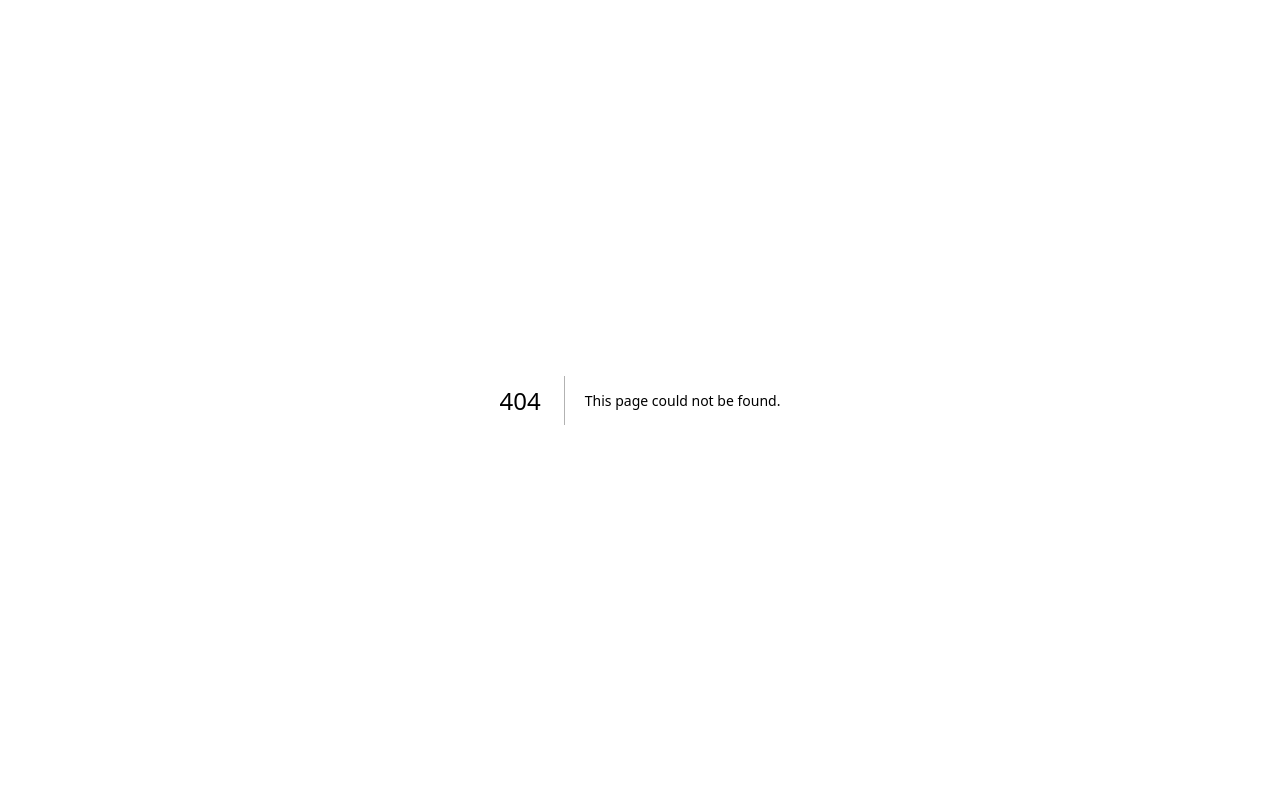
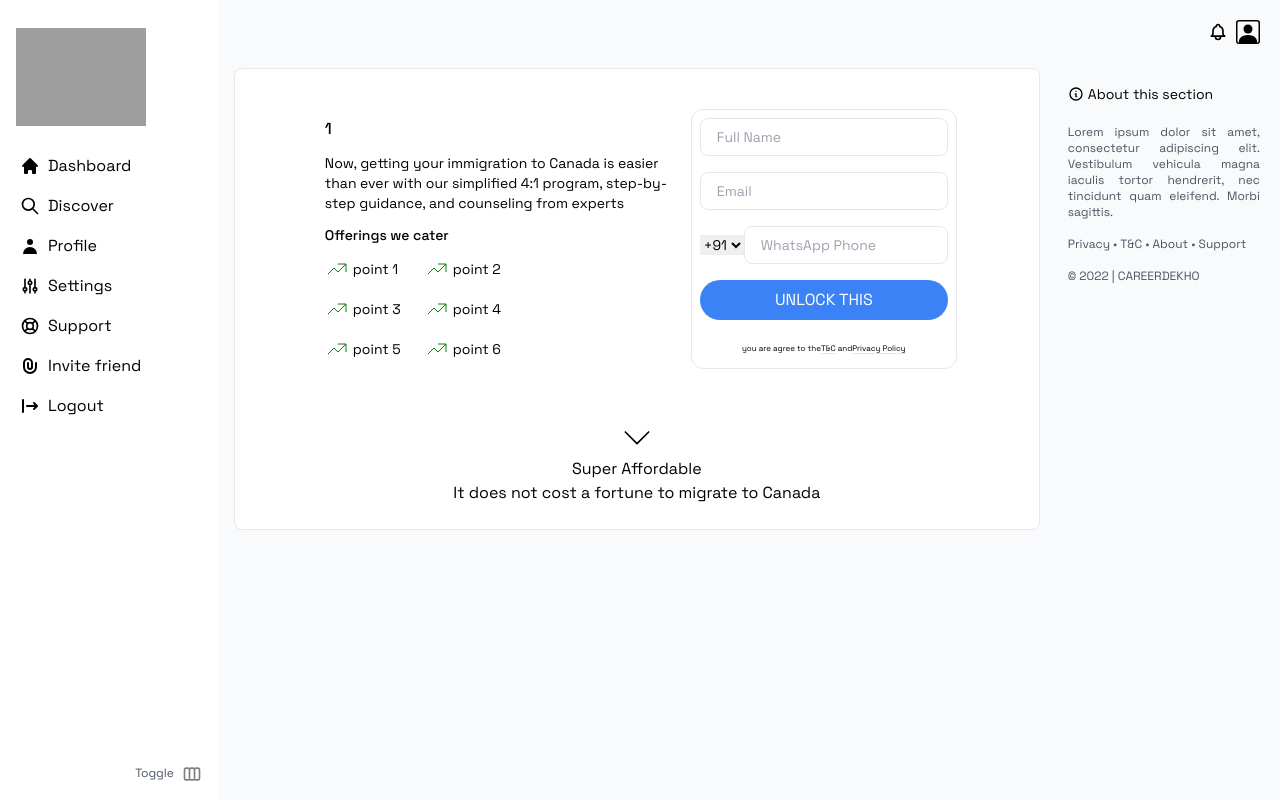
Before and after one commit to sagarjaid/careerdekho, a Next.js app: page /s/1 in a window 1280 px wide. Before the commit this address had no page. Built offline with nearby package versions, Linux system fonts and the light colour scheme; grey boxes are pictures that could not be loaded.

Commit message:
careerpath page added

```diff
--- /dev/null
+++ b/components/careerAdsPage/CareerPath.tsx
@@ -0,0 +1,96 @@
+import React from 'react'
+
+const Career = (props: any) => {
+    return (
+        <div className='flex justify-center flex-col items-center gap-8 h-full'>
+            {/* <div className='sm:border rounded-xl flex flex-col-reverse sm:flex-row w-full max-w-2xl p-4 bg-white'> */}
+            <div className='flex flex-col-reverse sm:flex-row w-full max-w-2xl p-4 bg-white'>
+                <div className='flex flex-col gap-3 flex-1 p-2'>
+                    <h1 className='font-medium'>{props.idpage}</h1>
+                    <p className='text-sm'>Now, getting your immigration to Canada is easier than ever with our simplified 4:1 program, step-by-step guidance, and counseling from experts</p>
+                    <h3 className='font-medium text-sm'>Offerings we cater</h3>
+                    <div className='flex text-xs gap-6'>
+                        <div className='flex flex-col gap-x-2 gap-y-2 sd:gap-x-4 sd:gap-y-4'>
+                            <div className="flex sd:text-sm justify-start items-center gap-1">
+                                <img className="w-6 h-6" src="/trending.svg" alt="trending" />
+                                <p>point 1</p>
+                            </div>
+                            <div className="flex sd:text-sm justify-start items-center gap-1">
+                                <img className="w-6 h-6" src="/trending.svg" alt="trending" />
+                                <p>point 3</p>
+                            </div>
+                            <div className="flex sd:text-sm justify-start items-center gap-1">
+                                <img className="w-6 h-6" src="/trending.svg" alt="trending" />
+                                <p>point 5</p>
+                            </div>
+                        </div>
+                        <div className='flex flex-col gap-x-2 gap-y-2 sd:gap-x-4 sd:gap-y-4'>
+                            <div className="flex sd:text-sm justify-start items-center gap-1">
+                                <img className="w-6 h-6" src="/trending.svg" alt="trending" />
+                                <p>point 2</p>
+                            </div>
+                            <div className="flex sd:text-sm justify-start items-center gap-1">
+                                <img className="w-6 h-6" src="/trending.svg" alt="trending" />
+                                <p>point 4</p>
+                            </div>
+                            <div className="flex sd:text-sm justify-start items-center gap-1">
+                                <img className="w-6 h-6" src="/trending.svg" alt="trending" />
+                                <p>point 6</p>
+                            </div>
+                        </div>
+                    </div>
+                </div>
+                <div className='flex flex-col'>
+                    <div className='border rounded-xl flex-1 flex flex-col items-center justify-center p-2'>
+                        <input
+                            type="text"
+                            className="block w-full py-2 px-4 rounded-lg mb-4 text-sm border"
+                            name="fullname"
+                            placeholder="Full Name" />
+
+                        <input
+                            type="text"
+                            className="block w-full py-2 px-4 rounded-lg mb-4 text-sm border"
+                            name="email"
+                            placeholder="Email" />
+
+                        <span className="flex w-full justify-between items-center mb-4 text-sm ">
+                            <select name="country">
+                                <option value="+91">+91</option>
+                            </select>
+                            <input
+                                type="phone"
+                                className=" w-full py-2 px-4 rounded-lg text-sm border"
+                                name="phone"
+                                placeholder="WhatsApp Phone" />
+                        </span>
+                        <button
+                            type="submit"
+                            className="bg-blue-500 text-white w-full py-2 px-4 rounded-full"
+                        >UNLOCK THIS</button>
+                        <div className="text-center text-[8px] text-grey-dark mt-4">
+                            you are agree to the
+                            <a className="no-underline border-b border-grey-dark text-grey-dark" href="#">
+                                T&C
+                            </a> and
+                            <a className="no-underline border-b border-grey-dark text-grey-dark" href="#">
+                                Privacy Policy
+                            </a>
+                        </div>
+                    </div>
+                </div>
+            </div>
+            <div className="flex justify-center items-center max-w-3xl">
+                <div className="flex flex-col text-center">
+                    <span className='flex justify-center'><svg className="w-10 h-10" fill="none" stroke="currentColor" viewBox="0 0 24 24" xmlns="http://www.w3.org/2000/svg"><path strokeLinecap="round" strokeLinejoin="round" strokeWidth={1} d="M19 9l-7 7-7-7" /></svg>
+                    </span>
+                    <h4>Super Affordable</h4>
+                    <h5>It does not cost a fortune to migrate to Canada</h5>
+                </div>
+            </div>
+
+        </div >
+    )
+}
+
+export default Career
--- a/components/search/SearchBar.tsx
+++ b/components/search/SearchBar.tsx
@@ -13,6 +13,15 @@ const SearchBar = () => {
     const onSearch = (searchTerm: any) => {
         setSearchValue(searchTerm);
         // our api to fetch the search result
+
+        // const url = `${window.location.hostname}\\s\\${searchTerm}`
+
+        const url = `\\s\\${searchTerm}`
+
+        window.location.href = url;
+
+        console.log(window.location.href);
+
         console.log("search ", searchTerm);
     };
 
@@ -21,12 +30,12 @@ const SearchBar = () => {
             <div className='flex relative z-10 w-full sm:w-[512px] max-w-2xl flex-col justify-center my-2 border rounded-xl'>
                 {/* <div className="flex items-center border h-10 rounded-full"> */}
                 <div className="flex items-center h-10">
-                    <span className="pl-4 pr-2">
+                    <span className="pl-2 pr-2">
                         {/* <svg className="w-6 h-6" fill="none" stroke="currentColor" viewBox="0 0 24 24" xmlns="http://www.w3.org/2000/svg"><path strokeLinecap="round" strokeLinejoin="round" strokeWidth={2} d="M15 13l-3 3m0 0l-3-3m3 3V8m0 13a9 9 0 110-18 9 9 0 010 18z" /></svg> */}
                         <svg className="w-6 h-6" fill="none" stroke="currentColor" viewBox="0 0 24 24" xmlns="http://www.w3.org/2000/svg"><path strokeLinecap="round" strokeLinejoin="round" strokeWidth={1} d="M19 9l-7 7-7-7" /></svg>
                     </span>
                     <input className={searchValue ? 'w-full h-8 outline-0' : 'w-full h-8 outline-0 text-center'} type="text" value={searchValue} placeholder="Search any career here..." onChange={onChange} />
-                    <button className='pl-2 pr-4' onClick={() => onSearch(searchValue)}> <svg className="w-6 h-6" fill="none" stroke="currentColor" viewBox="0 0 24 24" xmlns="http://www.w3.org/2000/svg"><path strokeLinecap="round" strokeLinejoin="round" strokeWidth={1} d="M21 21l-6-6m2-5a7 7 0 11-14 0 7 7 0 0114 0z" /></svg></button>
+                    <button className='pl-2 pr-2' onClick={() => onSearch(searchValue)}> <svg className="w-6 h-6" fill="none" stroke="currentColor" viewBox="0 0 24 24" xmlns="http://www.w3.org/2000/svg"><path strokeLinecap="round" strokeLinejoin="round" strokeWidth={1} d="M21 21l-6-6m2-5a7 7 0 11-14 0 7 7 0 0114 0z" /></svg></button>
                 </div>
                 {/* {value && <div className="mt-2 overflow-y-auto max-h-60 border border-t-0 rounded-b-xl pt-4"> */}
                 <div className={searchValue && "overflow-y-auto max-h-60 rounded-b-xl"} >
@@ -37,7 +46,7 @@ const SearchBar = () => {
 
                             return (
                                 searchTerm &&
-                                careerName?.includes(searchTerm) &&
+                                careerName?.startsWith(searchTerm) &&
                                 careerName !== searchTerm
                             );
                         })
--- a/components/trending/TrendingCareers.tsx
+++ b/components/trending/TrendingCareers.tsx
@@ -2,54 +2,60 @@ import React from 'react'
 
 const TrendingCareers = () => {
     return (
-        <div className='flex flex-wrap max-w-lg text-xs justify-center items-center gap-x-2 gap-y-2 sd:gap-x-4 sd:gap-y-6'>
+        <div className='flex flex-wrap max-w-lg text-xs justify-center items-center gap-x-2 gap-y-2 sd:gap-x-4 sd:gap-y-5'>
+            <div className='flex flex-col gap-x-2 gap-y-2 sd:gap-x-4 sd:gap-y-5'>
                 <div className="flex sd:text-sm justify-start items-center gap-1">
                     <img className="w-6 h-6" src="/trending.svg" alt="trending" />
                     <p>Software Engineer</p>
                 </div>
                 <div className="flex sd:text-sm justify-start items-center gap-1">
                     <img className="w-6 h-6" src="/trending.svg" alt="trending" />
-                <p>Software Engineer</p>
+                    <p>Civil Engineer</p>
                 </div>
                 <div className="flex sd:text-sm justify-start items-center gap-1">
                     <img className="w-6 h-6" src="/trending.svg" alt="trending" />
-                <p>Software Engineer</p>
+                    <p>Fashion Designer</p>
+                </div>
+                <div className="hidden sd:flex sd:text-sm justify-start items-center gap-1">
+                    <img className="w-6 h-6" src="/trending.svg" alt="trending" />
+                    <p>Astronaut</p>
+                </div>
+            </div>
+            <div className='flex flex-col gap-x-2 gap-y-2 sd:gap-x-4 sd:gap-y-5'>
+                <div className="flex sd:text-sm justify-start items-center gap-1">
+                    <img className="w-6 h-6" src="/trending.svg" alt="trending" />
+                    <p>Graphic Designer</p>
+                </div>
+                <div className="hidden sd:flex sd:text-sm justify-start items-center gap-1">
+                    <img className="w-6 h-6" src="/trending.svg" alt="trending" />
+                    <p>Digital Marketing</p>
                 </div>
                 <div className="flex sd:text-sm justify-start items-center gap-1">
                     <img className="w-6 h-6" src="/trending.svg" alt="trending" />
-                <p>Software Engineer</p>
+                    <p>Air Hostess</p>
                 </div>
                 <div className="flex sd:text-sm justify-start items-center gap-1">
                     <img className="w-6 h-6" src="/trending.svg" alt="trending" />
-                <p>Software Engineer</p>
+                    <p>Web Designing</p>
                 </div>
-            <div className="flex sd:text-sm justify-start items-center gap-1">
+            </div>
+            <div className='flex flex-col gap-x-2 gap-y-2 sd:gap-x-4 sd:gap-y-5'>
+                <div className="hidden sd:flex sd:text-sm justify-start items-center gap-1">
                     <img className="w-6 h-6" src="/trending.svg" alt="trending" />
-                <p>Software Engineer</p>
+                    <p>Photographer</p>
                 </div>
                 <div className="hidden sd:flex sd:text-sm justify-start items-center gap-1">
                     <img className="w-6 h-6" src="/trending.svg" alt="trending" />
-                <p>Software Engineer</p>
+                    <p>Dentist</p>
                 </div>
                 <div className="hidden sd:flex sd:text-sm justify-start items-center gap-1">
                     <img className="w-6 h-6" src="/trending.svg" alt="trending" />
-                <p>Software Engineer</p>
+                    <p>Data Scientist</p>
                 </div>
                 <div className="hidden sd:flex sd:text-sm justify-start items-center gap-1">
                     <img className="w-6 h-6" src="/trending.svg" alt="trending" />
-                <p>Software Engineer</p>
+                    <p>Youtuber</p>
                 </div>
-            <div className="hidden sd:flex sd:text-sm justify-start items-center gap-1">
-                <img className="w-6 h-6" src="/trending.svg" alt="trending" />
-                <p>Software Engineer</p>
-            </div>
-            <div className="hidden sd:flex sd:text-sm justify-start items-center gap-1">
-                <img className="w-6 h-6" src="/trending.svg" alt="trending" />
-                <p>Software Engineer</p>
-            </div>
-            <div className="hidden sd:flex sd:text-sm justify-start items-center gap-1">
-                <img className="w-6 h-6" src="/trending.svg" alt="trending" />
-                <p>Software Engineer</p>
             </div>
         </div>
     )
--- /dev/null
+++ b/pages/s/[id].tsx
@@ -0,0 +1,34 @@
+import React from 'react'
+import { useRouter } from 'next/router'
+import Menu from '../../components/menu/Menu'
+import Nav from '../../components/menu/Nav'
+import SideBar from '../../components/sidebar/SideBar'
+import Career from '../../components/careerAdsPage/CareerPath'
+
+
+const id = () => {
+
+    const router = useRouter()
+    const idpage = router.query.id
+
+    return (
+        <div>
+            <main className='flex justify-start bg-slate-50 text-base h-screen'>
+                {/* menu section */}
+                <Menu />
+                <section className='w-full flex flex-col'>
+                    <Nav />
+                    <div className='flex justify-between gap-6 p-4 pt-1'>
+                        {/* <div className='flex justify-center w-full bg-gradient-to-b from-white via-gray-100 to-gray-300 rounded-lg border h-full mb-4 sm:p-4'> */}
+                        <div className='flex justify-center w-full bg-white rounded-lg border h-full mb-4 sm:p-4'>
+                            <Career idpage={idpage} />
+                        </div>
+                        <SideBar />
+                    </div>
+                </section>
+            </main>
+        </div >
+    )
+}
+
+export default id
--- /dev/null
+++ b/pages/s/index.tsx
@@ -0,0 +1,9 @@
+import React from 'react'
+
+const index = () => {
+    return (
+        <div className='text-center mt-32'>Please vist homepage</div>
+    )
+}
+
+export default index
```
Lines whose indentation alone changed are shown as unchanged.
